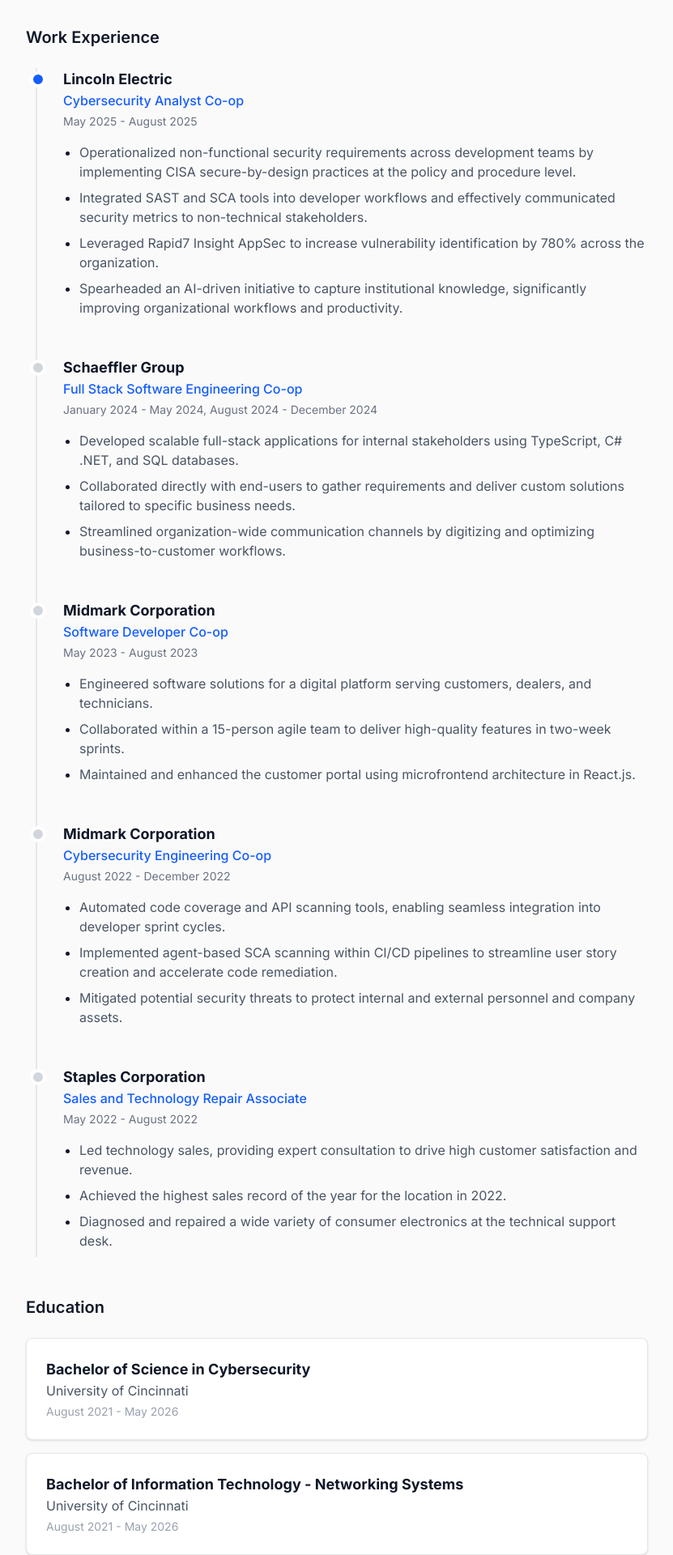
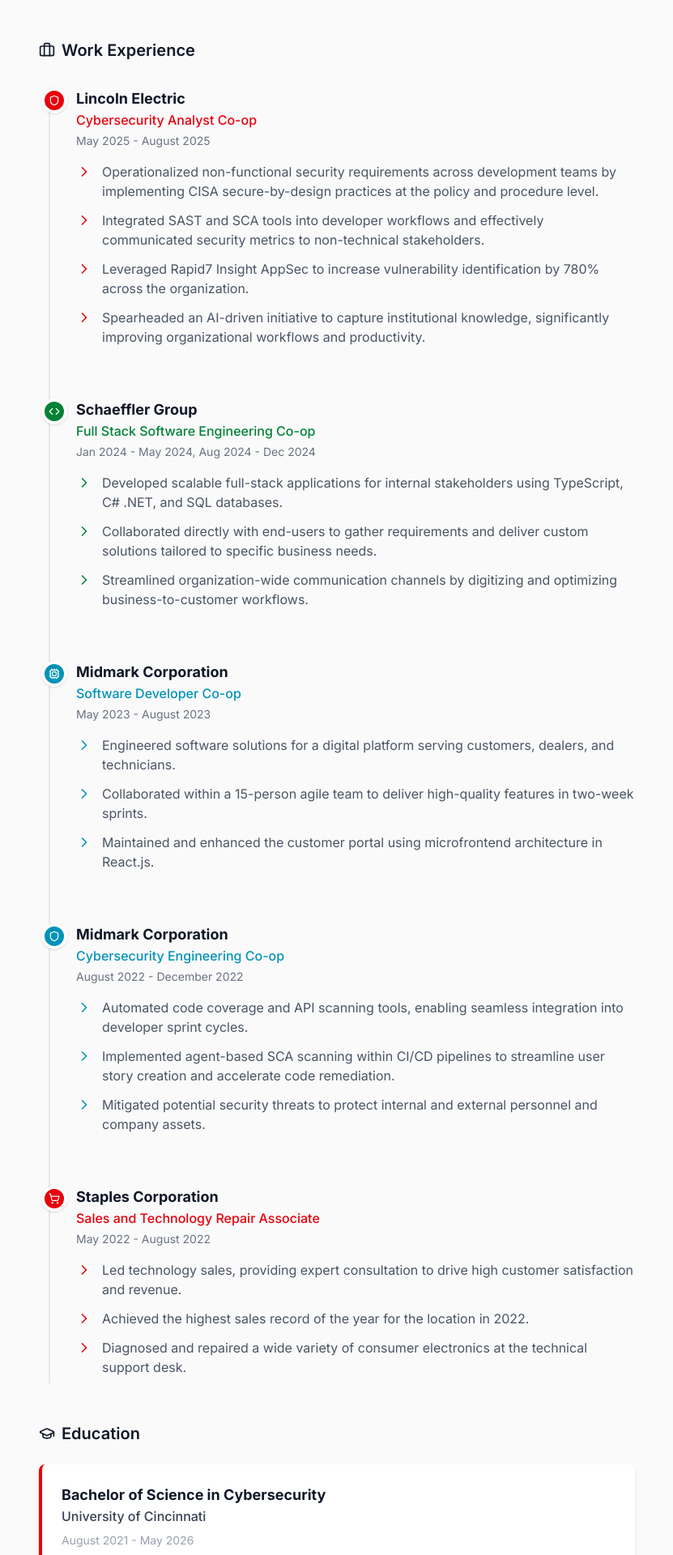
Before and after one commit to Chris-Taylor7/Chris-Taylor7.github.io, a Next.js app: page /resume in a window 1280 px wide. Shown: the part 180-2100 px from the top of the page at 81% size, without its empty margins (192-1023 px from the left). Built offline with nearby package versions, Linux system fonts and the light colour scheme.

Commit message:
making experience area pop more

```diff
--- a/package.json
+++ b/package.json
@@ -9,8 +9,9 @@
     "lint": "eslint"
   },
   "dependencies": {
+    "daisyui": "^5.5.14",
     "lucide-react": "^0.555.0",
-    "next": "16.0.7",
+    "next": "^16.1.3",
     "react": "19.2.0",
     "react-dom": "19.2.0"
   },
--- a/src/app/resume/page.tsx
+++ b/src/app/resume/page.tsx
@@ -1,156 +1,157 @@
+import React from "react";
+import {
+  Shield,
+  Code,
+  Cpu,
+  ShoppingCart,
+  ChevronRight,
+  GraduationCap,
+  Briefcase
+} from "lucide-react";
+
 export default function Resume() {
   return (
-    <div className="space-y-12 max-w-3xl animate-in fade-in slide-in-from-bottom-4 duration-700">
+    <div className="space-y-12 max-w-3xl animate-in fade-in slide-in-from-bottom-4 duration-700 p-4">
       <header>
         <h1 className="text-3xl font-bold text-gray-900 mb-2">Resume</h1>
-        <p className="text-gray-600">My professional journey and education, starting with the most recent.</p>
+        <p className="text-gray-600">
+          My professional journey and education, starting with the most recent.
+        </p>
       </header>
 
       {/* Experience Section */}
       <section>
-        <h2 className="text-xl font-semibold text-gray-900 mb-6 flex items-center">
-          Work Experience
+        <h2 className="text-xl font-semibold text-gray-900 mb-8 flex items-center gap-2">
+          <Briefcase className="w-5 h-5" /> Work Experience
         </h2>
-        <div className="border-l-2 border-gray-200 ml-3 space-y-12 pl-8 relative pb-2">
 
-          {/* JOB 1 */}
-          <div className="relative">
-            <span className="absolute -left-[41px] top-1 h-5 w-5 rounded-full border-4 border-white bg-blue-600"></span>
+        {/* Timeline Container */}
+        <div className="border-l-2 border-gray-200 ml-3 space-y-16 pl-8 relative pb-2">
+
+          {/* JOB 1: Lincoln Electric (Red) */}
+          <div className="relative group">
+            {/* Timeline Icon */}
+            <div className="absolute -left-[43px] top-0 h-8 w-8 rounded-full border-4 border-white bg-red-600 flex items-center justify-center shadow-sm">
+              <Shield className="w-3.5 h-3.5 text-white" />
+            </div>
+
             <h3 className="text-lg font-bold text-gray-900">Lincoln Electric</h3>
-            <div className="text-blue-600 font-medium mb-1">Cybersecurity Analyst Co-op</div>
+            <div className="text-red-600 font-medium mb-1">Cybersecurity Analyst Co-op</div>
             <div className="text-sm text-gray-500 mb-4">May 2025 - August 2025</div>
-            <div>
-              <ul className="list-disc pl-5 text-gray-900 space-y-2">
-                <li>
-                  <span className="text-gray-600">
-                    Operationalized non-functional security requirements across development teams by implementing CISA secure-by-design practices at the policy and procedure level.
-                  </span>
+
+            <ul className="space-y-3">
+              {[
+                "Operationalized non-functional security requirements across development teams by implementing CISA secure-by-design practices at the policy and procedure level.",
+                "Integrated SAST and SCA tools into developer workflows and effectively communicated security metrics to non-technical stakeholders.",
+                "Leveraged Rapid7 Insight AppSec to increase vulnerability identification by 780% across the organization.",
+                "Spearheaded an AI-driven initiative to capture institutional knowledge, significantly improving organizational workflows and productivity."
+              ].map((item, index) => (
+                <li key={index} className="flex items-start gap-3 text-gray-600">
+                  <ChevronRight className="w-5 h-5 text-red-600 shrink-0 mt-0.5" />
+                  <span>{item}</span>
                 </li>
-                <li>
-                  <span className="text-gray-600">
-                    Integrated SAST and SCA tools into developer workflows and effectively communicated security metrics to non-technical stakeholders.
-                  </span>
-                </li>
-                <li>
-                  <span className="text-gray-600">
-                    Leveraged Rapid7 Insight AppSec to increase vulnerability identification by 780% across the organization.
-                  </span>
-                </li>
-                <li>
-                  <span className="text-gray-600">
-                    Spearheaded an AI-driven initiative to capture institutional knowledge, significantly improving organizational workflows and productivity.
-                  </span>
-                </li>
+              ))}
             </ul>
           </div>
+
+          {/* JOB 2: Schaeffler Group (Blue) */}
+          <div className="relative group">
+            {/* Timeline Icon */}
+            <div className="absolute -left-[43px] top-0 h-8 w-8 rounded-full border-4 border-white bg-green-700 flex items-center justify-center shadow-sm">
+              <Code className="w-3.5 h-3.5 text-white" />
             </div>
 
-          {/* JOB 2 */}
-          <div className="relative">
-            <span className="absolute -left-[41px] top-1 h-5 w-5 rounded-full border-4 border-white bg-gray-300"></span>
             <h3 className="text-lg font-bold text-gray-900">Schaeffler Group</h3>
-            <div className="text-blue-600 font-medium mb-1">Full Stack Software Engineering Co-op</div>
-            <div className="text-sm text-gray-500 mb-4">January 2024 - May 2024, August 2024 - December 2024</div>
-            <div>
-              <ul className="list-disc pl-5 text-gray-900 space-y-2">
-                <li>
-                  <span className="text-gray-600">
-                    Developed scalable full-stack applications for internal stakeholders using TypeScript, C# .NET, and SQL databases.
-                  </span>
+            <div className="text-green-700 font-medium mb-1">Full Stack Software Engineering Co-op</div>
+            <div className="text-sm text-gray-500 mb-4">Jan 2024 - May 2024, Aug 2024 - Dec 2024</div>
+
+            <ul className="space-y-3">
+              {[
+                "Developed scalable full-stack applications for internal stakeholders using TypeScript, C# .NET, and SQL databases.",
+                "Collaborated directly with end-users to gather requirements and deliver custom solutions tailored to specific business needs.",
+                "Streamlined organization-wide communication channels by digitizing and optimizing business-to-customer workflows."
+              ].map((item, index) => (
+                <li key={index} className="flex items-start gap-3 text-gray-600">
+                  <ChevronRight className="w-5 h-5 text-green-700 shrink-0 mt-0.5" />
+                  <span>{item}</span>
                 </li>
-                <li>
-                  <span className="text-gray-600">
-                    Collaborated directly with end-users to gather requirements and deliver custom solutions tailored to specific business needs.
-                  </span>
-                </li>
-                <li>
-                  <span className="text-gray-600">
-                    Streamlined organization-wide communication channels by digitizing and optimizing business-to-customer workflows.
-                  </span>
-                </li>
+              ))}
             </ul>
           </div>
+
+          {/* JOB 3: Midmark Corporation (Cyan) */}
+          <div className="relative group">
+            {/* Timeline Icon */}
+            <div className="absolute -left-[43px] top-0 h-8 w-8 rounded-full border-4 border-white bg-cyan-600 flex items-center justify-center shadow-sm">
+              <Cpu className="w-3.5 h-3.5 text-white" />
             </div>
 
-          {/* JOB 3 */}
-          <div className="relative">
-            <span className="absolute -left-[41px] top-1 h-5 w-5 rounded-full border-4 border-white bg-gray-300"></span>
             <h3 className="text-lg font-bold text-gray-900">Midmark Corporation</h3>
-            <div className="text-blue-600 font-medium mb-1">Software Developer Co-op</div>
+            <div className="text-cyan-600 font-medium mb-1">Software Developer Co-op</div>
             <div className="text-sm text-gray-500 mb-4">May 2023 - August 2023</div>
-            <div>
-              <ul className="list-disc pl-5 text-gray-900 space-y-2">
-                <li>
-                  <span className="text-gray-600">
-                    Engineered software solutions for a digital platform serving customers, dealers, and technicians.
-                  </span>
+
+            <ul className="space-y-3">
+              {[
+                "Engineered software solutions for a digital platform serving customers, dealers, and technicians.",
+                "Collaborated within a 15-person agile team to deliver high-quality features in two-week sprints.",
+                "Maintained and enhanced the customer portal using microfrontend architecture in React.js."
+              ].map((item, index) => (
+                <li key={index} className="flex items-start gap-3 text-gray-600">
+                  <ChevronRight className="w-5 h-5 text-cyan-600 shrink-0 mt-0.5" />
+                  <span>{item}</span>
                 </li>
-                <li>
-                  <span className="text-gray-600">
-                    Collaborated within a 15-person agile team to deliver high-quality features in two-week sprints.
-                  </span>
-                </li>
-                <li>
-                  <span className="text-gray-600">
-                    Maintained and enhanced the customer portal using microfrontend architecture in React.js.
-                  </span>
-                </li>
+              ))}
             </ul>
           </div>
+
+          {/* JOB 4: Midmark Corporation (Cyan) */}
+          <div className="relative group">
+            {/* Timeline Icon */}
+            <div className="absolute -left-[43px] top-0 h-8 w-8 rounded-full border-4 border-white bg-cyan-600 flex items-center justify-center shadow-sm">
+              <Shield className="w-3.5 h-3.5 text-white" />
             </div>
 
-          {/* JOB 4 */}
-          <div className="relative">
-            <span className="absolute -left-[41px] top-1 h-5 w-5 rounded-full border-4 border-white bg-gray-300"></span>
             <h3 className="text-lg font-bold text-gray-900">Midmark Corporation</h3>
-            <div className="text-blue-600 font-medium mb-1">Cybersecurity Engineering Co-op</div>
+            <div className="text-cyan-600 font-medium mb-1">Cybersecurity Engineering Co-op</div>
             <div className="text-sm text-gray-500 mb-4">August 2022 - December 2022</div>
-            <div>
-              <ul className="list-disc pl-5 text-gray-900 space-y-2">
-                <li>
-                  <span className="text-gray-600">
-                    Automated code coverage and API scanning tools, enabling seamless integration into developer sprint cycles.
-                  </span>
+
+            <ul className="space-y-3">
+              {[
+                "Automated code coverage and API scanning tools, enabling seamless integration into developer sprint cycles.",
+                "Implemented agent-based SCA scanning within CI/CD pipelines to streamline user story creation and accelerate code remediation.",
+                "Mitigated potential security threats to protect internal and external personnel and company assets."
+              ].map((item, index) => (
+                <li key={index} className="flex items-start gap-3 text-gray-600">
+                  <ChevronRight className="w-5 h-5 text-cyan-600 shrink-0 mt-0.5" />
+                  <span>{item}</span>
                 </li>
-                <li>
-                  <span className="text-gray-600">
-                    Implemented agent-based SCA scanning within CI/CD pipelines to streamline user story creation and accelerate code remediation.
-                  </span>
-                </li>
-                <li>
-                  <span className="text-gray-600">
-                    Mitigated potential security threats to protect internal and external personnel and company assets.
-                  </span>
-                </li>
+              ))}
             </ul>
           </div>
+
+          {/* JOB 5: Staples Corporation (Red) */}
+          <div className="relative group">
+            {/* Timeline Icon */}
+            <div className="absolute -left-[43px] top-0 h-8 w-8 rounded-full border-4 border-white bg-red-600 flex items-center justify-center shadow-sm">
+              <ShoppingCart className="w-3.5 h-3.5 text-white" />
             </div>
 
-          {/* JOB 5 */}
-          <div className="relative">
-            <span className="absolute -left-[41px] top-1 h-5 w-5 rounded-full border-4 border-white bg-gray-300"></span>
             <h3 className="text-lg font-bold text-gray-900">Staples Corporation</h3>
-            <div className="text-blue-600 font-medium mb-1">Sales and Technology Repair Associate</div>
+            <div className="text-red-600 font-medium mb-1">Sales and Technology Repair Associate</div>
             <div className="text-sm text-gray-500 mb-4">May 2022 - August 2022</div>
-            <div>
-              <ul className="list-disc pl-5 text-gray-900 space-y-2">
-                <li>
-                  <span className="text-gray-600">
-                    Led technology sales, providing expert consultation to drive high customer satisfaction and revenue.
-                  </span>
+
+            <ul className="space-y-3">
+              {[
+                "Led technology sales, providing expert consultation to drive high customer satisfaction and revenue.",
+                "Achieved the highest sales record of the year for the location in 2022.",
+                "Diagnosed and repaired a wide variety of consumer electronics at the technical support desk."
+              ].map((item, index) => (
+                <li key={index} className="flex items-start gap-3 text-gray-600">
+                  <ChevronRight className="w-5 h-5 text-red-600 shrink-0 mt-0.5" />
+                  <span>{item}</span>
                 </li>
-                <li>
-                  <span className="text-gray-600">
-                    Achieved the highest sales record of the year for the location in 2022.
-                  </span>
-                </li>
-                <li>
-                  <span className="text-gray-600">
-                    Diagnosed and repaired a wide variety of consumer electronics at the technical support desk.
-                  </span>
-                </li>
+              ))}
             </ul>
-            </div>
           </div>
 
         </div>
@@ -158,28 +159,30 @@
 
       {/* Education Section */}
       <section>
-        <h2 className="text-xl font-semibold text-gray-900 mb-6">Education</h2>
-        <div className="space-y-4">
+        <h2 className="text-xl font-semibold text-gray-900 mb-6 flex items-center gap-2">
+          <GraduationCap className="w-5 h-5" /> Education
+        </h2>
+        <div className="grid grid-cols-1 gap-6">
 
-          {/* Education 1 */}
-          <div className="bg-white p-6 rounded-lg border border-gray-200 shadow-sm transition-shadow hover:shadow-md">
+          {/* Education 1 - UC (Red Accent) */}
+          <div className="bg-white p-6 rounded-lg border-l-4 border-red-600 shadow-md transition-all duration-300 hover:shadow-xl hover:scale-[1.01] hover:-translate-y-1">
             <h3 className="text-lg font-bold text-gray-900">Bachelor of Science in Cybersecurity</h3>
-            <div className="text-gray-600">University of Cincinnati</div>
-            <div className="text-sm text-gray-400 mt-1">August 2021 - May 2026</div>
+            <div className="text-gray-700 font-medium">University of Cincinnati</div>
+            <div className="text-sm text-gray-400 mt-2">August 2021 - May 2026</div>
           </div>
 
-          {/* Education 2 */}
-          <div className="bg-white p-6 rounded-lg border border-gray-200 shadow-sm transition-shadow hover:shadow-md">
+          {/* Education 2 - UC (Red Accent) */}
+          <div className="bg-white p-6 rounded-lg border-l-4 border-red-600 shadow-md transition-all duration-300 hover:shadow-xl hover:scale-[1.01] hover:-translate-y-1">
             <h3 className="text-lg font-bold text-gray-900">Bachelor of Information Technology - Networking Systems</h3>
-            <div className="text-gray-600">University of Cincinnati</div>
-            <div className="text-sm text-gray-400 mt-1">August 2021 - May 2026</div>
+            <div className="text-gray-700 font-medium">University of Cincinnati</div>
+            <div className="text-sm text-gray-400 mt-2">August 2021 - May 2026</div>
           </div>
 
-           {/* Education 3 */}
-           <div className="bg-white p-6 rounded-lg border border-gray-200 shadow-sm transition-shadow hover:shadow-md">
+           {/* Education 3 - High School (Black/Gray Accent) */}
+           <div className="bg-white p-6 rounded-lg border-l-4 border-gray-800 shadow-md transition-all duration-300 hover:shadow-xl hover:scale-[1.01] hover:-translate-y-1">
             <h3 className="text-lg font-bold text-gray-900">High School Diploma</h3>
-            <div className="text-gray-600">New Philadelphia High School</div>
-            <div className="text-sm text-gray-400 mt-1">August 2018 - May 2021</div>
+            <div className="text-gray-700 font-medium">New Philadelphia High School</div>
+            <div className="text-sm text-gray-400 mt-2">August 2018 - May 2021</div>
           </div>
 
         </div>
```
Also changed, not shown: 1 other file (tests, documents, lock files or other folders). Lines whose indentation alone changed are shown as unchanged.
